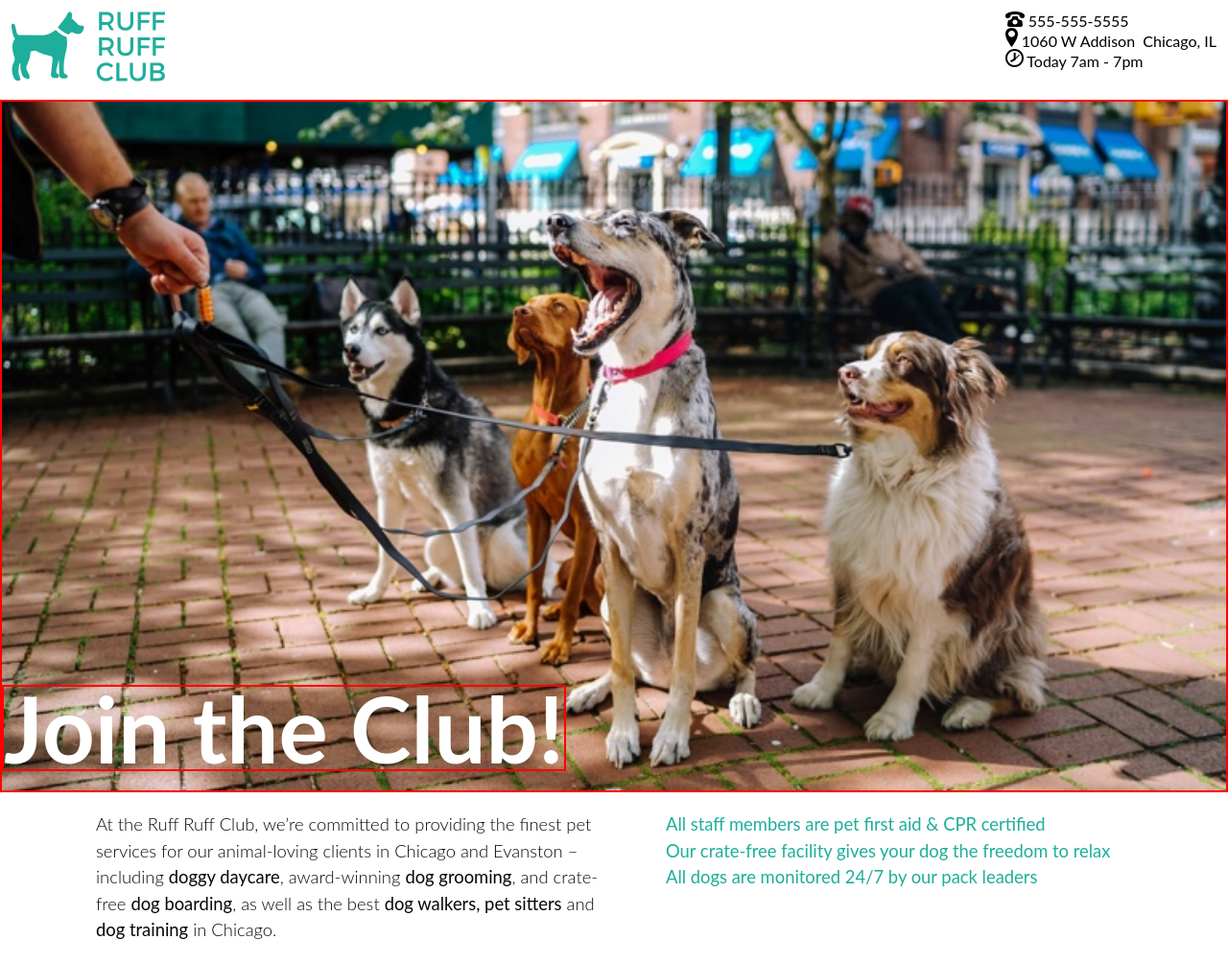
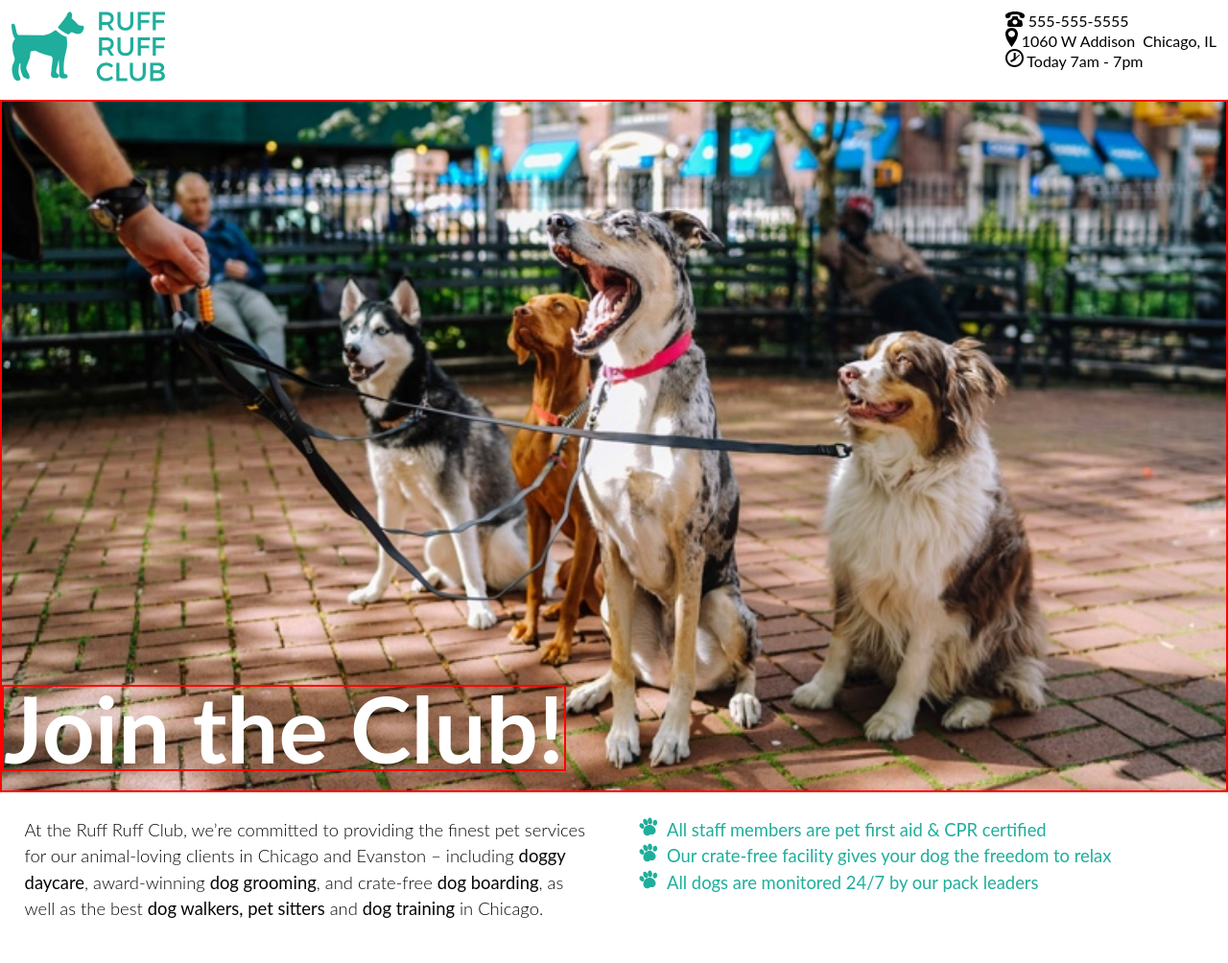
Before and after one commit to juliafmurray/ruff-ruff, a website: page src/index.html in a window 1280 px wide. Shown: the whole page at 96% size. Drawn offline with nearby package versions, Linux system fonts and the light colour scheme; files that its build step writes are made by us from their sources.

Commit message:
added bullets and fixed narrow width issue in sm width

```diff
--- a/src/scss/06_components/content.scss
+++ b/src/scss/06_components/content.scss
@@ -1,9 +1,8 @@
 
 .c-content {
   display: flex;
-  padding: 20px 100px;
+  font-weight: $font-weight-light;
   justify-content: flex-start;
-  font-weight: $font-weight-light;
 
     @media screen and (min-width: $width-x-small) {
       flex-wrap: wrap;
@@ -17,26 +16,33 @@
 .c-content__intro {
     @media screen and (min-width: $width-x-small) {
       width: 100%;
+      padding: 2%;
       }
 
     @media screen and (min-width: $width-large){
       width: 50%;
       }
-
-
   }
 
 .c-content__list {
-line-height: $line-height-text;
+  color: $color-primary;
   font-size: $font-size-text-x-large;
   font-weight: $font-weight-regular;
-color: $color-primary;
+  line-height: $line-height-text;
+
   @media screen and (min-width: $width-x-small) {
+    padding: 2%;
     width: 100%;
     }
 
   @media screen and (min-width: $width-large){
     width: 50%;
-    padding-left: 5%;
     }
 }
+
+.c-content__list--item {
+  background-image: url('/assets/paw.svg');
+  background-repeat: no-repeat;
+  padding-left: 5%;
+
+}
```
Lines whose indentation alone changed are shown as unchanged.
